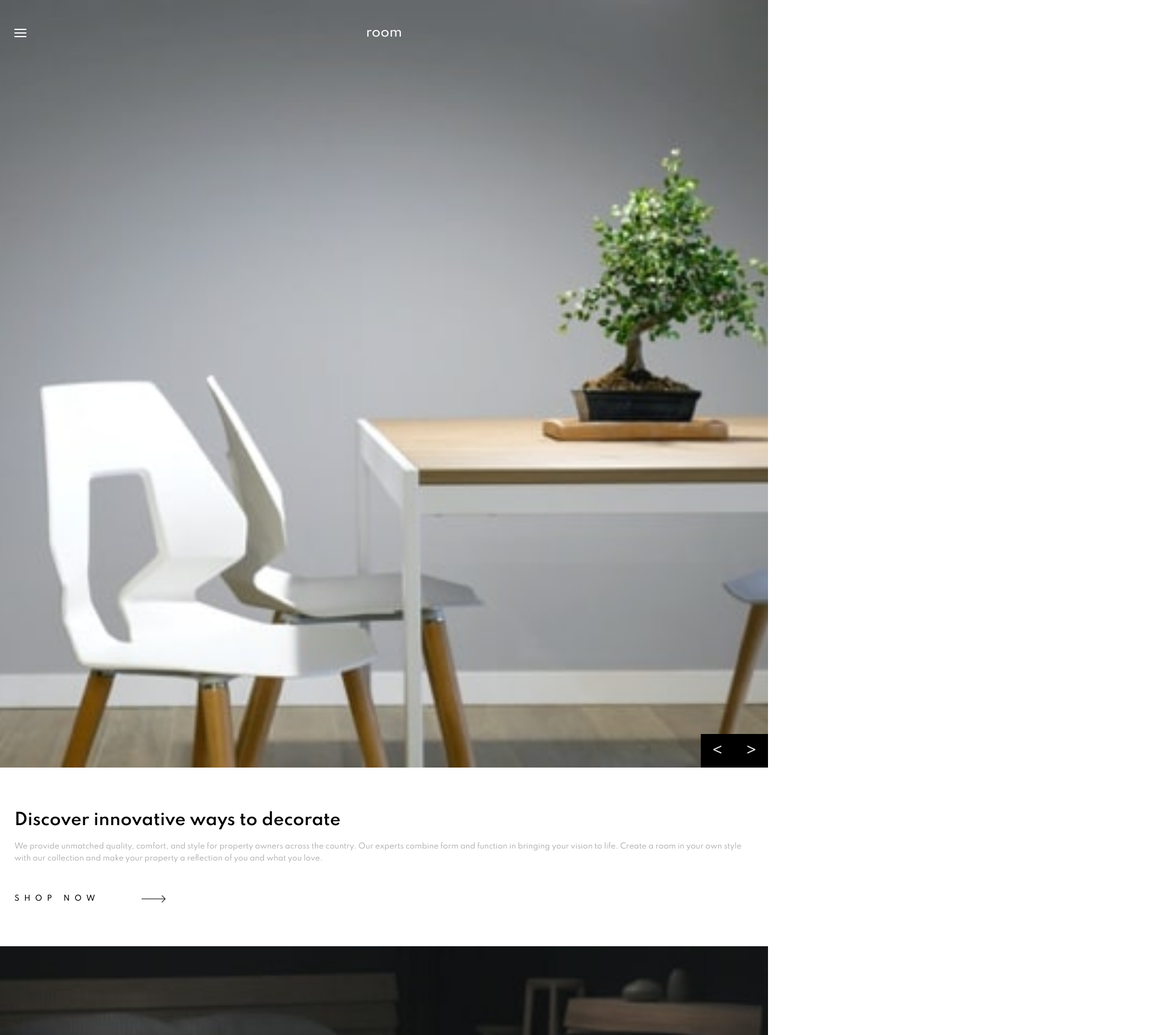
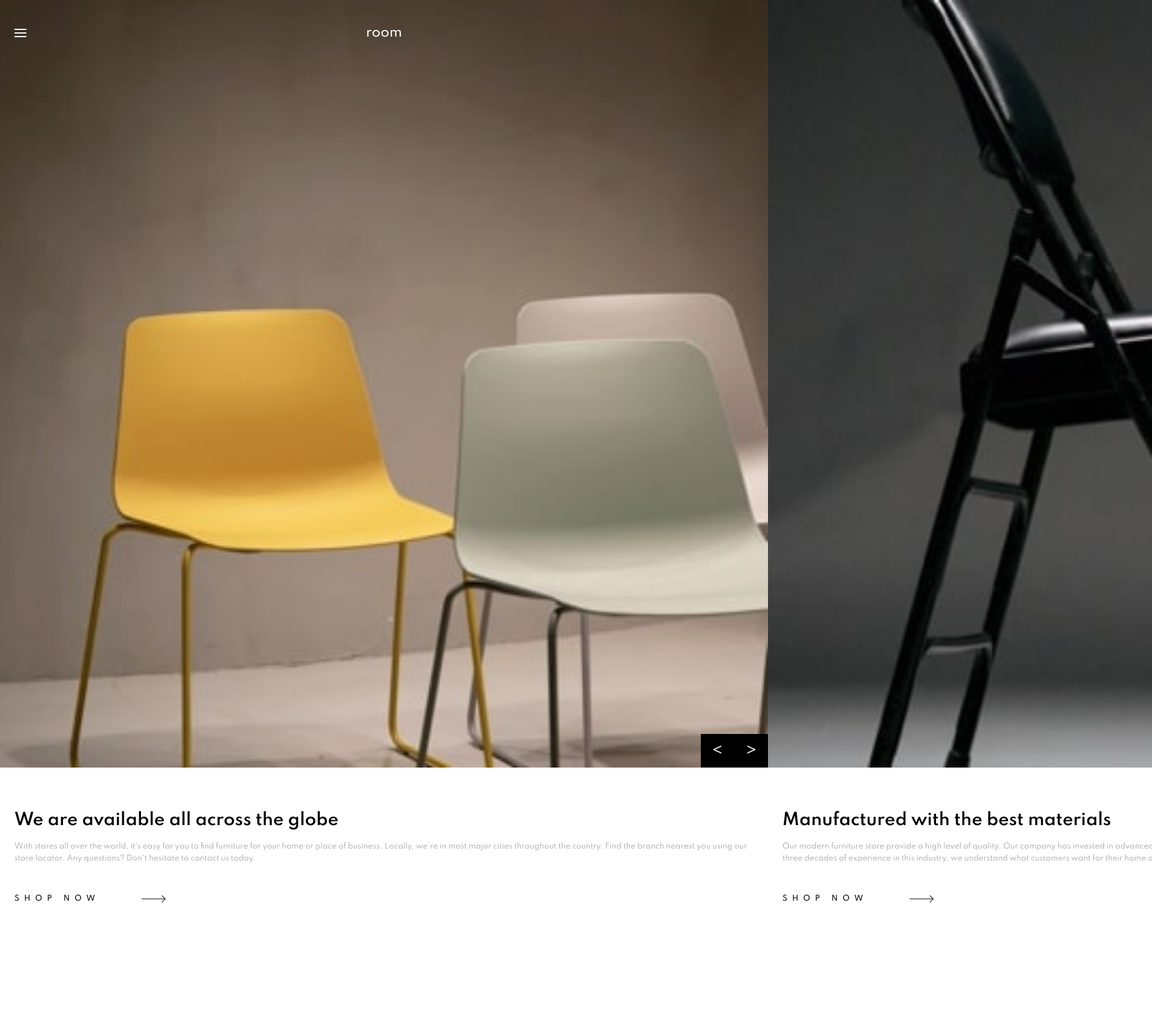
Before and after one commit to bmhan319/room-homepage, a React (Create React App) app: page / in a window 1280 px wide. Shown: the top 1726 px of the page at 60% size, 1920 px wide, since content can reach past the window. Built offline with nearby package versions, Linux system fonts and the light colour scheme.

Commit message:
built slideshow structure

```diff
--- a/src/component/SliderText.js
+++ b/src/component/SliderText.js
@@ -4,7 +4,51 @@ import React from 'react'
 export default function SliderText() {
   return (
     <div className="sliderTextComponent">
-      <div className="sliderTextContainer sliderTextContainer1">
+      <div className="sliderTextContainer">
+
+        <div className="sliderText sliderText1">
+          <h1 className="introTitle">Discover innovative ways to decorate</h1>
+          <p className="introText">We provide unmatched quality, comfort, and style for property owners across the country.
+            Our experts combine form and function in bringing your vision to life. Create a room in your
+            own style with our collection and make your property a reflection of you and what you love.</p>
+          <div className="shopLinkContainer">
+            <a className="shopLink" href="shop">SHOP NOW <span className="arrowContainer">
+              <svg className="arrowLink" fill="#000" width="40" height="12" xmlns="http://www.w3.org/2000/svg">
+                <path className="arrowPath" d="M34.05 0l5.481 5.527h.008v.008L40 6l-.461.465v.063l-.062-.001L34.049 12l-.662-.668 4.765-4.805H0v-1h38.206l-4.82-4.86L34.05 0z" fillRule="nonzero"/>
+              </svg>
+            </span></a>
+          </div>
+        </div>
+
+        <div className="sliderText sliderText2">
+          <h1 className="introTitle">We are available all across the globe</h1>
+          <p className="introText">With stores all over the world, it's easy for you to find furniture for your home or place of business.
+            Locally, we’re in most major cities throughout the country. Find the branch nearest you using our
+            store locator. Any questions? Don't hesitate to contact us today.</p>
+          <div className="shopLinkContainer">
+            <a className="shopLink" href="shop">SHOP NOW <span className="arrowContainer">
+              <svg className="arrowLink" fill="#000" width="40" height="12" xmlns="http://www.w3.org/2000/svg">
+                <path className="arrowPath" d="M34.05 0l5.481 5.527h.008v.008L40 6l-.461.465v.063l-.062-.001L34.049 12l-.662-.668 4.765-4.805H0v-1h38.206l-4.82-4.86L34.05 0z" fillRule="nonzero"/>
+              </svg>
+            </span></a>
+          </div>
+        </div>
+
+        <div className="sliderText sliderText3">
+          <h1 className="introTitle">Manufactured with the best materials</h1>
+          <p className="introText">Our modern furniture store provide a high level of quality. Our company has invested in advanced technology
+            to ensure that every product is made as perfect and as consistent as possible. With three decades of
+            experience in this industry, we understand what customers want for their home and office.</p>
+          <div className="shopLinkContainer">
+            <a className="shopLink" href="shop">SHOP NOW <span className="arrowContainer">
+              <svg className="arrowLink" fill="#000" width="40" height="12" xmlns="http://www.w3.org/2000/svg">
+                <path className="arrowPath" d="M34.05 0l5.481 5.527h.008v.008L40 6l-.461.465v.063l-.062-.001L34.049 12l-.662-.668 4.765-4.805H0v-1h38.206l-4.82-4.86L34.05 0z" fillRule="nonzero"/>
+              </svg>
+            </span></a>
+          </div>
+        </div>
+
+        <div className="sliderText sliderText1">
           <h1 className="introTitle">Discover innovative ways to decorate</h1>
           <p className="introText"> We provide unmatched quality, comfort, and style for property owners across the country.
             Our experts combine form and function in bringing your vision to life. Create a room in your
@@ -17,6 +61,8 @@ export default function SliderText() {
             </span></a>
           </div>
         </div>
+
+      </div>
     </div>
   )
 }
--- a/src/component/SliderWindow.js
+++ b/src/component/SliderWindow.js
@@ -5,7 +5,12 @@ import SliderControl from './SliderControl'
 export default function SliderWindow(props) {
   return (
     <div className="sliderWindowComponent">
-
+      <div className="sliderWindowContainer">
+        <div className="slides slide1"></div>
+        <div className="slides slide2"></div>
+        <div className="slides slide3"></div>
+        <div className="slides slide1"></div>
+      </div>
       <SliderControl />
     </div>
   )
--- a/src/css/about.css
+++ b/src/css/about.css
@@ -1,8 +1,5 @@
 .aboutComponent {
   padding: 60px 24px;
-}
-
-.aboutContainer {
 }
 
 .aboutTitle {
--- a/src/css/sliderText.css
+++ b/src/css/sliderText.css
@@ -1,8 +1,18 @@
 .sliderTextComponent {
-padding: 72px 24px;
 }
 
 .sliderTextContainer {
+  width: 400%;
+  height: 100vw;
+  display: flex;
+  position: relative;
+  left: -100%;
+}
+
+.sliderText {
+  padding: 72px 24px;
+  width: 100%;
+  height: 100vw;
 }
 
 .introTitle {
--- a/src/css/sliderWindow.css
+++ b/src/css/sliderWindow.css
@@ -1,9 +1,32 @@
 .sliderWindowComponent {
+  position: relative;
+}
+
+.sliderWindowContainer {
+  width: 400%;
+  height: 100vw;
+  display: flex;
+  position: relative;
+  left: -100%;
+
+}
+
+.slides {
   width: 100%;
   height: 100vw;
-  background-image: url('../img/mobile-image-hero-1.jpg');
   background-size: cover;
   background-repeat: no-repeat;
   background-position: right;
-  position: relative;
 }
+
+.slide1 {
+  background-image: url('../img/mobile-image-hero-1.jpg');
+}
+
+.slide2 {
+  background-image: url('../img/mobile-image-hero-2.jpg');
+}
+
+.slide3 {
+  background-image: url('../img/mobile-image-hero-3.jpg');
+}
```
Also changed, not shown: 1 other file (tests, documents, lock files or other folders). Lines whose indentation alone changed are shown as unchanged.
